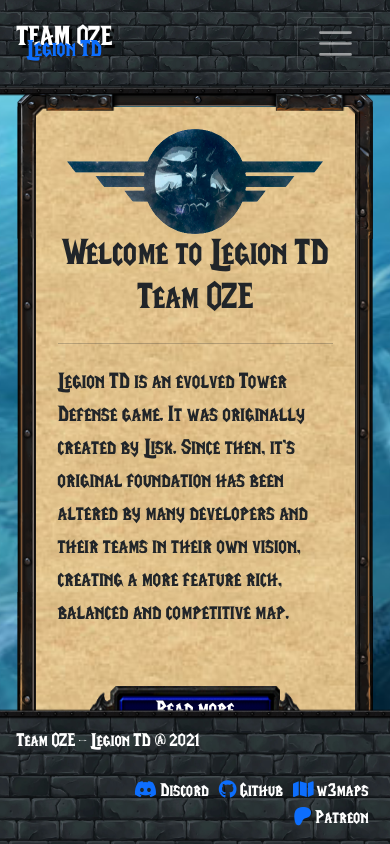
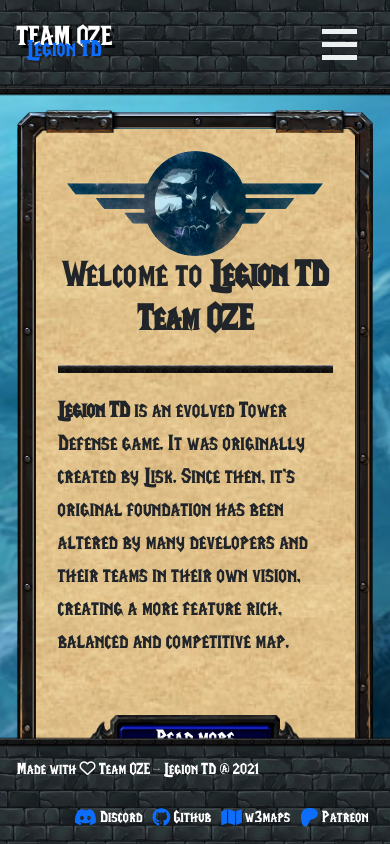
Before and after one commit to zapobyte/teamoze-website, a Vue app: page / in a window 390 px wide. Shown: the top 844 px of the page. Built offline with nearby package versions, Linux system fonts and the light colour scheme.

Commit message:
working variant

```diff
--- a/src/components/Navbar.vue
+++ b/src/components/Navbar.vue
@@ -3,15 +3,20 @@
     <div class="container text-center">
       <router-link class="navbar-brand" to="/"> <span>TEAM OZE</span> <span><small>Legion TD</small></span> </router-link>
       <button
+        @click="toggleMenu"
         class="navbar-toggler"
         type="button"
         data-bs-toggle="collapse"
         data-bs-target="#navbarSupportedContent"
         aria-controls="navbarSupportedContent"
-        aria-expanded="false"
+        :aria-expanded="expanded"
         aria-label="Toggle navigation"
       >
-        <span class="navbar-toggler-icon"></span>
+        <div class="hamburger" id="hamburger" ref="hamburger">
+          <span class="line"></span>
+          <span class="line"></span>
+          <span class="line"></span>
+        </div>
       </button>
       <div class="collapse navbar-collapse" id="navbarSupportedContent">
         <ul class="navbar-nav ms-auto mb-2 mb-lg-0 align-items-center">
@@ -49,6 +54,23 @@
   props: {
     msg: String,
   },
+  data(){
+    return {
+      expanded:false
+    }
+  },
+  watch:{
+    expanded(n,o){
+      console.log(n,o)
+    }
+  },
+  methods:{
+    toggleMenu(){
+      const btn = this.$refs.btn;
+      const icon =  this.$refs.hamburger;
+      icon.classList.toggle('is-active');
+    }
+  }
 };
 </script>
 
@@ -153,4 +175,10 @@
   }
   }
 }
+
+.navbar-toggler{
+  border:0;
+  outline:0;
+  box-shadow: 0 0 0 0;
+}
 </style>
--- a/src/components/PageFooter.vue
+++ b/src/components/PageFooter.vue
@@ -3,13 +3,13 @@
     <div class="container">
       <div class="row">
         <div class="col-12 col-md-4 py-2 text-white text-start">
-          Team OZE - Legion TD @ {{ new Date().getFullYear() }}
+          <small>Made with <i class="far fa-heart"></i> Team OZE - Legion TD @ {{ new Date().getFullYear() }}</small>
         </div>
         <div class="col-12 col-md-8 py-2 text-white text-end">
           <ul>
             <li v-for="item in social" :key="item.name">
               <div v-html="item.icon"></div>
-              <a :href="item.link">{{ item.name }}</a>
+              <small><a :href="item.link">{{ item.name }}</a></small>
             </li>
           </ul>
         </div>
--- /dev/null
+++ b/src/scss/hamburger.scss
@@ -0,0 +1,75 @@
+
+// https://codepen.io/RRoberts/pen/ZBYaJr
+.hamburger .line{
+    width: 35px;
+    height: 5px;
+    background-color: #ecf0f1;
+    display: block;
+    margin: 8px auto;
+    -webkit-transition: all 0.3s ease-in-out;
+    -o-transition: all 0.3s ease-in-out;
+    transition: all 0.3s ease-in-out;
+  }
+
+  .hamburger:hover{
+    cursor: pointer;
+  }
+
+
+
+#hamburger{
+    position: relative;
+    -webkit-transition: all 0.3s ease-in-out;
+    -o-transition: all 0.3s ease-in-out;
+    transition: all 0.3s ease-in-out;
+  }
+
+  #hamburger.is-active{
+    -webkit-transform: rotate(45deg);
+    -ms-transform: rotate(45deg);
+    -o-transform: rotate(45deg);
+    transform: rotate(45deg);
+  }
+
+  #hamburger:before{
+    content: "";
+    position: absolute;
+    -webkit-box-sizing: border-box;
+    -moz-box-sizing: border-box;
+    box-sizing: border-box;
+    width: 50px;
+    height: 50px;
+    border: 3px solid transparent;
+    top: calc(50% - 25px);
+    left: calc(50% - 25px);
+    border-radius: 100%;
+    -webkit-transition: all 0.3s ease-in-out;
+    -o-transition: all 0.3s ease-in-out;
+    transition: all 0.3s ease-in-out;
+  }
+
+  #hamburger.is-active:before{
+    border: 3px solid #ecf0f1;
+  }
+
+  #hamburger.is-active .line{
+    width: 25px;
+  }
+
+  #hamburger.is-active .line:nth-child(2){
+    opacity: 0;
+  }
+
+  #hamburger.is-active .line:nth-child(1){
+    -webkit-transform: translateY(13px);
+    -ms-transform: translateY(13px);
+    -o-transform: translateY(13px);
+    transform: translateY(13px);
+  }
+
+  #hamburger.is-active .line:nth-child(3){
+    -webkit-transform: translateY(-13px) rotate(90deg);
+    -ms-transform: translateY(-13px) rotate(90deg);
+    -o-transform: translateY(-13px) rotate(90deg);
+    transform: translateY(-13px) rotate(90deg);
+  }
--- a/src/scss/main.scss
+++ b/src/scss/main.scss
@@ -1,3 +1,5 @@
+@import "~@/scss/hamburger.scss";
+
 html,
 body {
     margin: 0;
@@ -69,3 +71,11 @@
         background-size: 104px auto, 112px auto, 196px auto, 155px auto;
     }
 }
+
+hr{
+    border:0;
+    background-image:url("~@/assets/border.gif");
+    height:8px;
+    background-size:contain;
+    opacity: 1;
+}
--- a/src/views/About.vue
+++ b/src/views/About.vue
@@ -9,15 +9,15 @@
           </div>
           <hr />
           <p>
-            Legion TD is an evolved Tower Defense game. It was originally
+            <b>Legion TD</b> is an evolved Tower Defense game. It was originally
             created by Lisk. Since then, it’s original foundation has been
             altered by many developers and their teams in their own vision,
             creating a more feature rich, balanced and competitive map.
           </p>
           <p>
-            Team OZE was established in 2020 in collaboration with one of the
+            <b>Team OZE</b> was established in 2020 in collaboration with one of the
             co-creators from previous version 4.7. Since then, it has become a
-            community project involving as many Legion TD fans as possible,
+            community project involving as many <b>Legion TD</b> fans as possible,
             working as a unity to create the polished version it is today. Our
             goal has been to improve the map while keeping the core mechanics of
             the game in place and make this map enjoyable for players of all
@@ -31,7 +31,7 @@
           </p>
           <p>
             If you want to join the community, play ranked games or just hang
-            out come join our <a :href="ds.link">Discord Server</a>!
+            out come join our <i class="fab fa-discord"></i> <a :href="ds.link">Discord Server</a>!
           </p>
           <h4 class="py-2">
             <img src="@/assets/plus.png" width="36" /> Thanks for the support of
--- a/src/views/Home.vue
+++ b/src/views/Home.vue
@@ -1,14 +1,14 @@
 <template>
   <div class="container">
-    <div class="row align-items-center h-100">
+    <div class="row  py-3 align-items-center h-100">
       <div class="col-sm-12 col-md-8 align-items">
         <div class="border-w3">
           <div class="banner-text p-3 text-center">
             <img src="@/assets/logo.png" class="img-fluid logo" />
-            <h1 class="text-left">Welcome to Legion TD Team OZE</h1>
+            <h1 class="text-left">Welcome to <b>Legion TD Team OZE</b></h1>
             <hr />
             <p class="text-start">
-              Legion TD is an evolved Tower Defense game. It was originally
+              <b>Legion TD</b> is an evolved Tower Defense game. It was originally
               created by Lisk. Since then, it’s original foundation has been
               altered by many developers and their teams in their own vision,
               creating a more feature rich, balanced and competitive map.
@@ -32,10 +32,10 @@
         <div class="border-w3 h-100 d-flex aling-items-center text-white">
           <div class="patreon p-3">
             <p class="m-0 p-0">
-              <img src="@/assets/support.png" width="36" /> If you want to support us
+             If you want to support us
               please check our Patreon page!<br />
             </p>
-            <span><i class="far fa-heart"></i> Thank you!</span><br>
+            <span><i class="fas fa-heart"></i> Thank you!</span><br>
             <button class="btn text-white" type="submit">
               <a :href="plink" class="p-2"
                 ><i class="fab fa-patreon"></i> Patreon</a
```
Also changed, not shown: src/views/Map.vue (+42 -75 lines), src/assets/border.gif (added).
